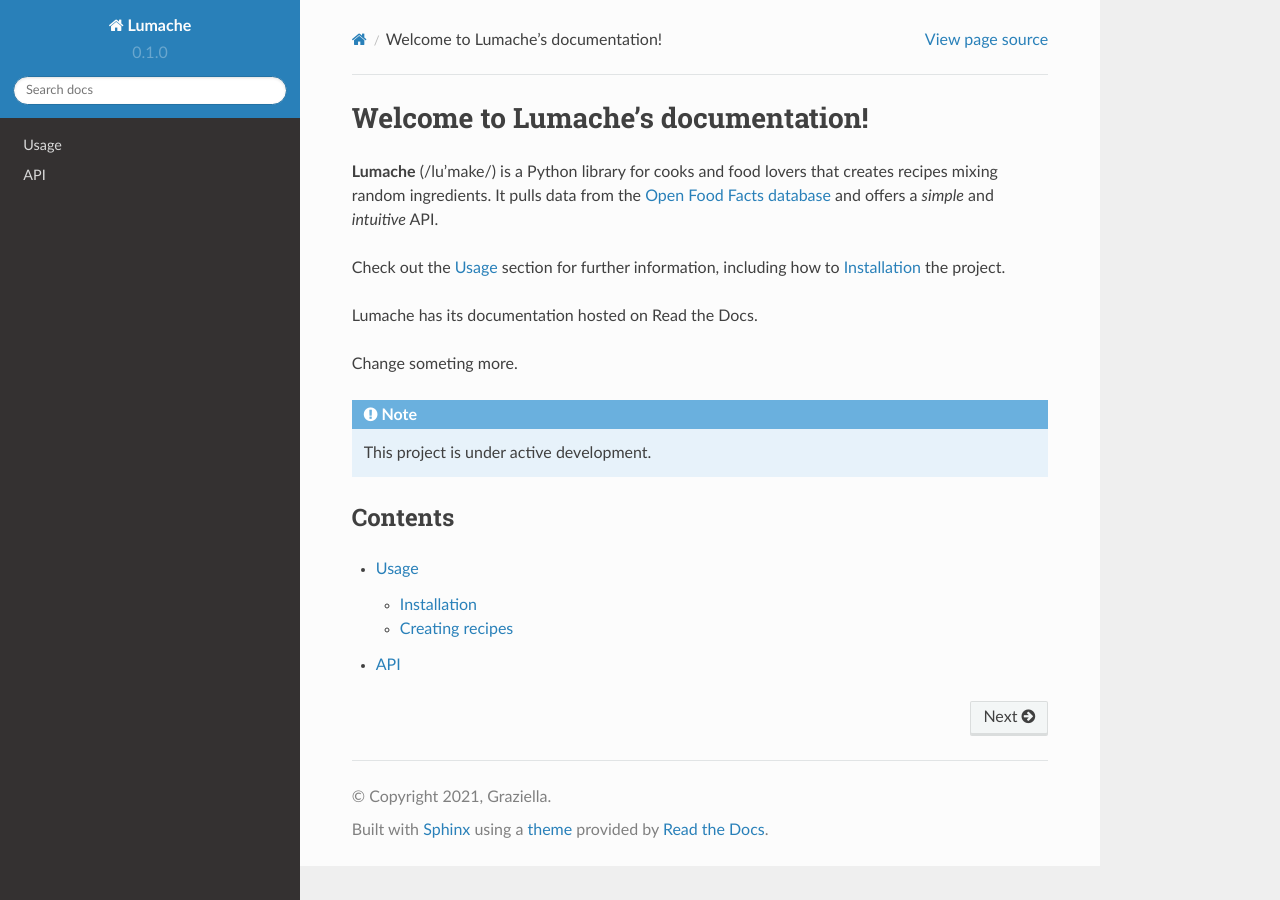
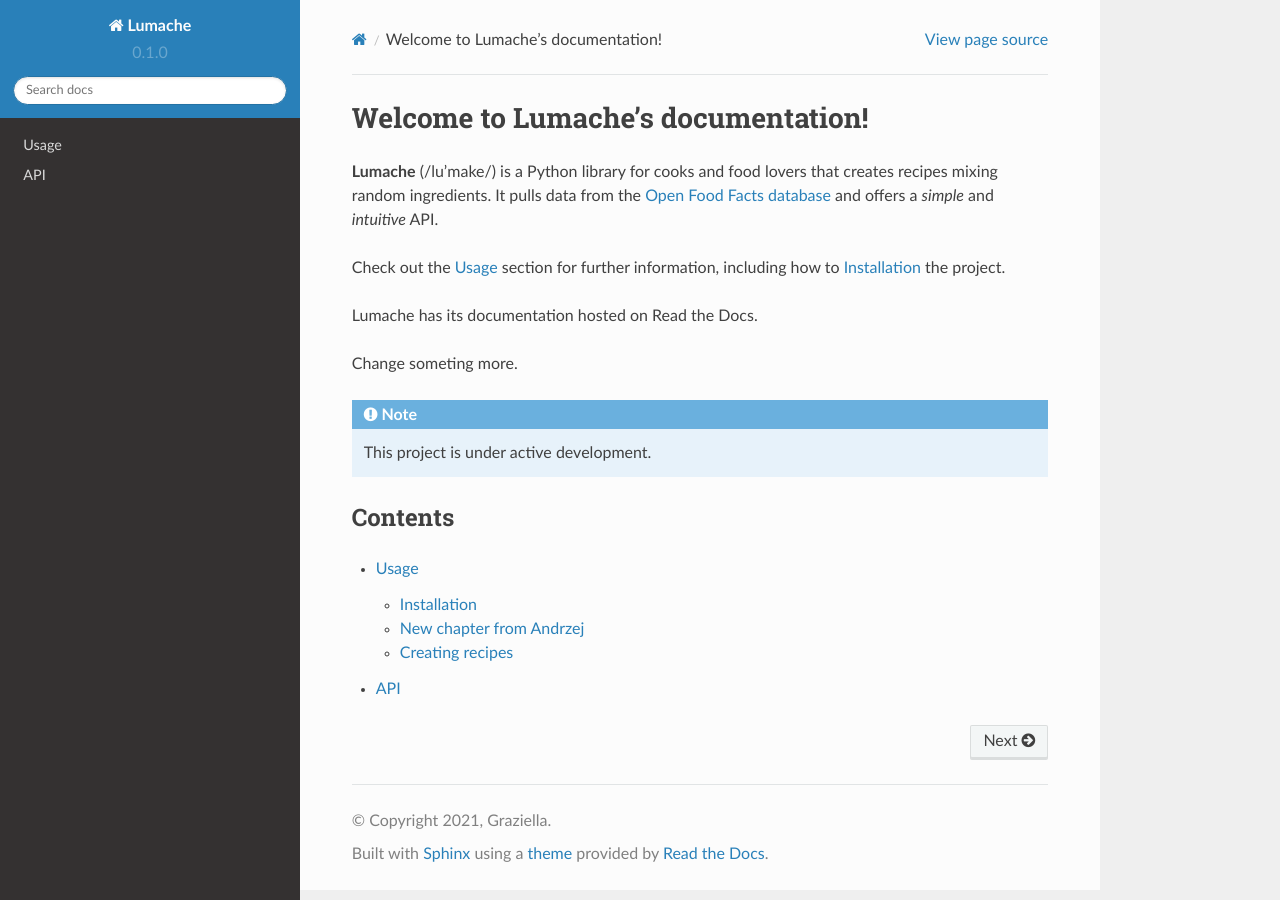
Before and after one commit to AndrzejStamburskiTNT/software-docs-sample, a Sphinx documentation site: the page built from docs/source/index.rst, in a window 1280 px wide. Built offline with Sphinx 7.4.7 and the Read the Docs theme 2.0.0, drawn with Linux system fonts in a browser that asks for light colours.

Commit message:
Added chapter in usage

```diff
--- a/docs/source/usage.rst
+++ b/docs/source/usage.rst
@@ -11,6 +11,11 @@
 .. code-block:: console
 
    (.venv) $ pip install lumache
+
+New chapter from Andrzej
+------------------------
+
+Hey, this is my  new chapter.
 
 Creating recipes
 ----------------
```
